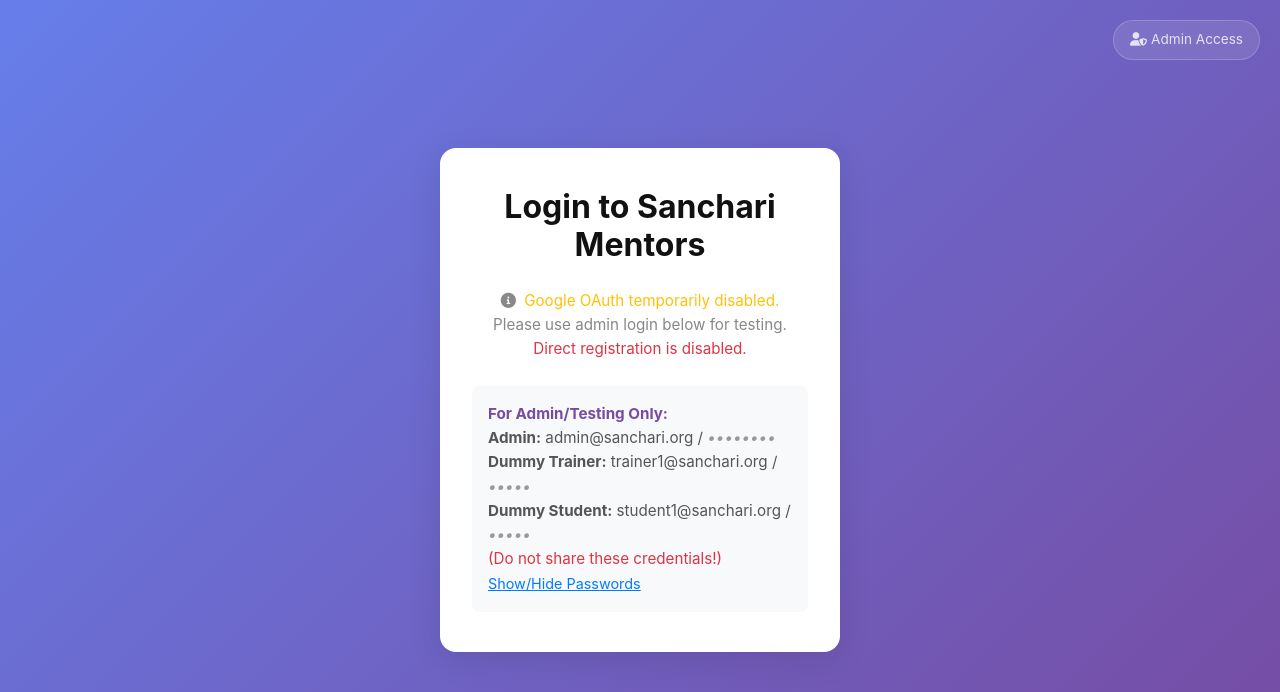
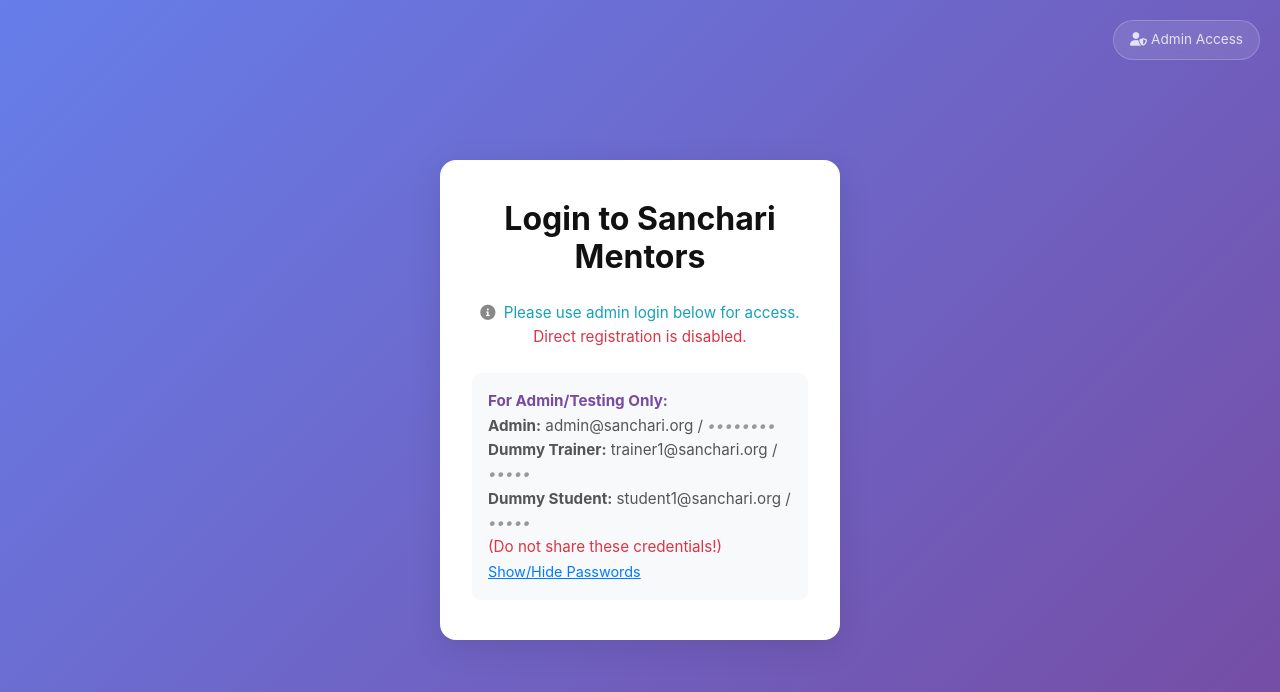
Before and after one commit to mathewjose251/notebook, a Flask app: page /login in a window 1280 px wide. Shown: the top 692 px of the page. Run offline with Flask 3, Linux system fonts and the light colour scheme.

Commit message:
6th addition

```diff
--- a/docker-compose.yml
+++ b/docker-compose.yml
@@ -14,7 +14,6 @@
       - MONGO_URI=mongodb://mongo:27017/sanchari_mentors
     volumes:
       - ./data:/app/data
-      - ./flask_session:/app/flask_session
       - ./static/uploads:/app/static/uploads
     depends_on:
       - mongo
--- a/main.py
+++ b/main.py
@@ -55,9 +55,31 @@
 app.config['SESSION_COOKIE_NAME'] = 'sanchari_session'
 
 # Create session directory if it doesn't exist
-os.makedirs('flask_session', exist_ok=True)
+try:
+    os.makedirs('flask_session', exist_ok=True)
+    # Ensure the directory has proper permissions
+    os.chmod('flask_session', 0o777)
+except Exception as e:
+    print(f"Warning: Could not create or set permissions for flask_session directory: {e}")
+    # Try to create in /tmp as fallback
+    try:
+        import tempfile
+        temp_dir = tempfile.mkdtemp(prefix='flask_session_')
+        app.config['SESSION_FILE_DIR'] = temp_dir
+        print(f"Using temporary session directory: {temp_dir}")
+    except Exception as e2:
+        print(f"Error: Could not create temporary session directory: {e2}")
+        # Disable session file storage as last resort
+        app.config['SESSION_TYPE'] = 'null'
 
 Session(app)
+
+# Context processor to make Google OAuth status available to templates
+@app.context_processor
+def inject_google_oauth_status():
+    return {
+        'google_oauth_available': False  # Google OAuth is disabled
+    }
 
 # MongoDB connection
 MONGO_URI = os.environ.get('MONGO_URI', 'mongodb://localhost:27017/sanchari_mentors')
@@ -111,30 +133,31 @@
 os.environ['OAUTHLIB_RELAX_TOKEN_SCOPE'] = '1'
 os.environ['OAUTHLIB_INSECURE_TRANSPORT'] = '1'
 
+# Initialize google_bp as None
+google_bp = None
+
 # Check if Google credentials are properly set
 if GOOGLE_CLIENT_ID and GOOGLE_CLIENT_SECRET and GOOGLE_CLIENT_ID != 'YOUR_GOOGLE_CLIENT_ID' and GOOGLE_CLIENT_SECRET != 'YOUR_GOOGLE_CLIENT_SECRET':
     if GOOGLE_OAUTH_AVAILABLE:
-        google_bp = make_google_blueprint(
-            client_id=GOOGLE_CLIENT_ID,
-            client_secret=GOOGLE_CLIENT_SECRET,
-            scope=[
-                "openid",
-                "https://www.googleapis.com/auth/userinfo.email",
-                "https://www.googleapis.com/auth/userinfo.profile"
-            ],
-            redirect_url="http://localhost:8000/login/google/authorized",
-            reprompt_consent=True,
-            reprompt_select_account=True,
-            storage=None  # Use Flask session storage
-        )
-        app.register_blueprint(google_bp, url_prefix="/login")
-        print("✅ Google OAuth configured and enabled")
+        # Temporarily disabled Google OAuth
+        # google_bp = make_google_blueprint(
+        #     client_id=GOOGLE_CLIENT_ID,
+        #     client_secret=GOOGLE_CLIENT_SECRET,
+        #     scope=[
+        #         "openid",
+        #         "https://www.googleapis.com/auth/userinfo.email",
+        #         "https://www.googleapis.com/auth/userinfo.profile"
+        #     ],
+        #     redirect_url="http://localhost:8000/login/google/authorized",
+        #     reprompt_consent=True,
+        #     reprompt_select_account=True,
+        #     storage=None  # Use Flask session storage
+        # )
+        # app.register_blueprint(google_bp, url_prefix="/login")
+        print("⚠️  Google OAuth temporarily disabled")
     else:
-        print("⚠️  WARNING: Google OAuth credentials not configured!")
-        print("Please set GOOGLE_CLIENT_ID and GOOGLE_CLIENT_SECRET environment variables")
-        print("or update the values in main.py")
-        print("Google login will not work until credentials are configured.")
-        print("Users can still register and login with email/password.")
+        print("⚠️  Google OAuth not available - flask_dance not installed")
+        print("Google login will not work. Users can still register and login with email/password.")
 else:
     print("⚠️  WARNING: Google OAuth credentials not configured!")
     print("Please set GOOGLE_CLIENT_ID and GOOGLE_CLIENT_SECRET environment variables")
@@ -143,70 +166,8 @@
     print("Users can still register and login with email/password.")
 
 # Signal handler for successful Google OAuth login
-if GOOGLE_OAUTH_AVAILABLE and 'google_bp' in locals():
-    @oauth_authorized.connect_via(google_bp)
-    def google_logged_in(blueprint, token):
-        if not token:
-            flash("Failed to log in with Google.", "danger")
-            return redirect(url_for('login'))
-
-        try:
-            resp = blueprint.session.get("/oauth2/v2/userinfo")
-            if not resp.ok:
-                msg = "Failed to fetch user info from Google."
-                flash(msg, "danger")
-                return redirect(url_for('login'))
-
-            user_info = resp.json()
-            email = user_info["email"]
-
-            users_data = get_collection_data('users', 'email')  # Get as dict keyed by email
-
-            # Handle case where users_data might be a list or dict
-            if isinstance(users_data, list):
-                # Convert list to dict keyed by email
-                users_data = {user.get('email'): user for user in users_data if user.get('email')}
-
-            user = users_data.get(email) if isinstance(users_data, dict) else None
-
-            # Auto-create user if not present
-            if not user:
-                user = {
-                    "name": user_info.get("name", email.split('@')[0]),
-                    "email": email,
-                    "role": "student",
-                    "interests": [],
-                    "profile_pic": user_info.get("picture", ""),
-                    "grade": None,
-                    "interested_subjects": []
-                }
-                if isinstance(users_data, dict):
-                    users_data[email] = user
-                    set_collection_data('users', users_data, 'email')
-                flash("Welcome! Your account has been created.", "success")
-
-            # Set session data
-            session['user_email'] = email
-            session['user_role'] = user['role']
-            session['user_name'] = user['name']
-            session.permanent = True
-
-            flash(f'Successfully logged in as {user["name"]}!', 'success')
-
-            # Redirect to the correct dashboard
-            if user['role'] == 'admin':
-                return redirect(url_for('admin_dashboard'))
-            elif user['role'] == 'trainer':
-                return redirect(url_for('trainer_dashboard'))
-            else:
-                if user['role'] == 'student' and (not user.get('grade') or not user.get('interested_subjects')):
-                    return redirect(url_for('complete_student_profile'))
-                return redirect(url_for('student_dashboard'))
-
-        except Exception as e:
-            print(f"Error in google_logged_in signal handler: {e}")
-            flash('An unexpected error occurred during Google login.', 'danger')
-            return redirect(url_for('login'))
+# Temporarily disabled
+# if GOOGLE_OAUTH_AVAILABLE and google_bp is not None:
 
 # Home page route
 @app.route('/')
--- a/templates/login.html
+++ b/templates/login.html
@@ -24,29 +24,6 @@
             padding: 2.5rem 2rem;
             max-width: 400px;
             width: 100%;
-        }
-        .google-btn {
-            background: #fff;
-            color: #444;
-            border: 1px solid #ddd;
-            border-radius: 8px;
-            padding: 0.75rem 1.5rem;
-            font-size: 1.1rem;
-            font-weight: 600;
-            display: flex;
-            align-items: center;
-            gap: 0.75rem;
-            box-shadow: 0 2px 8px rgba(0,0,0,0.05);
-            transition: all 0.2s;
-            margin-bottom: 1.5rem;
-        }
-        .google-btn:hover {
-            background: #f5f5f5;
-            box-shadow: 0 4px 16px rgba(0,0,0,0.08);
-        }
-        .google-icon {
-            width: 24px;
-            height: 24px;
         }
         .note {
             font-size: 0.95rem;
@@ -104,21 +81,12 @@
     <div class="login-container">
         <h2 class="mb-4 text-center">Login to Sanchari Mentors</h2>
 
-        <!-- TEMPORARILY DISABLED: Google OAuth -->
-        <!-- Uncomment when you have a proper domain name set up -->
-        <!--
-        <a href="{{ url_for('google.login') }}" class="google-btn">
-            <img src="https://upload.wikimedia.org/wikipedia/commons/5/53/Google_%22G%22_Logo.svg" class="google-icon" alt="Google Logo">
-            Login with Google
-        </a>
-        -->
-
         <div class="note text-center">
             <i class="fas fa-info-circle me-1"></i>
-            <span class="text-warning">Google OAuth temporarily disabled.</span><br>
-            Please use admin login below for testing.<br>
+            <span class="text-info">Please use admin login below for access.</span><br>
             <span class="text-danger">Direct registration is disabled.</span>
         </div>
+
         <div class="dummy-login">
             <strong>For Admin/Testing Only:</strong><br>
             <b>Admin:</b> admin@sanchari.org / <span class="password-hidden">••••••••</span><br>
```
Also changed, not shown: 1 other file.
